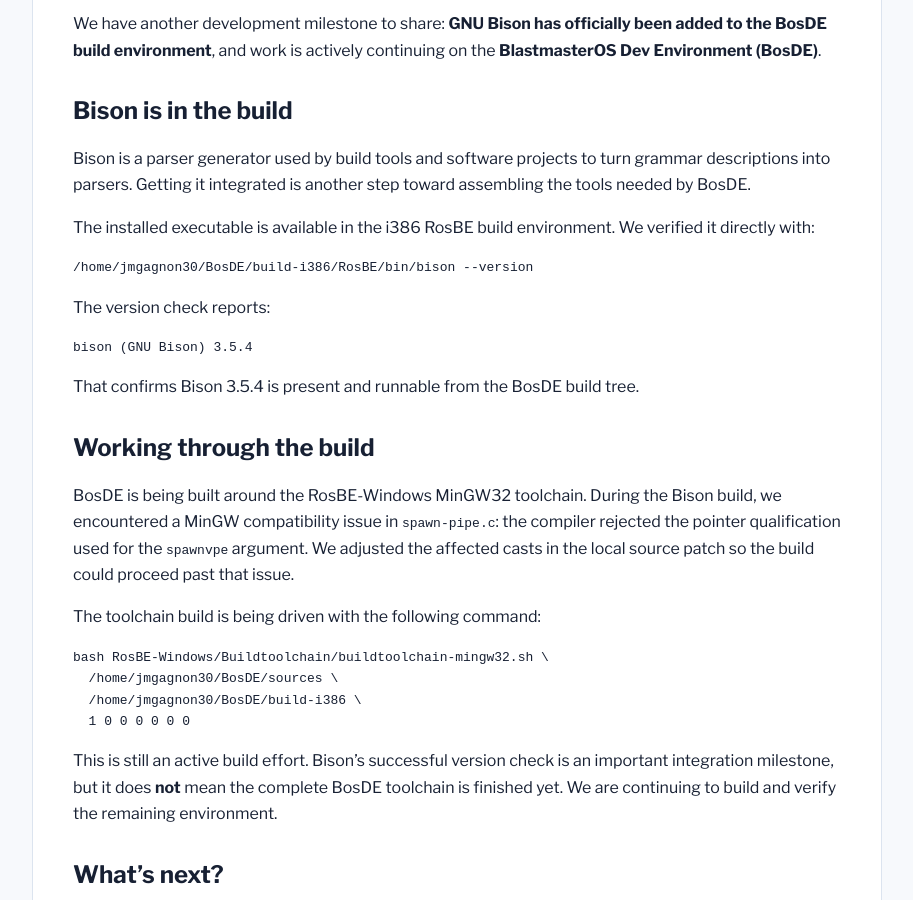
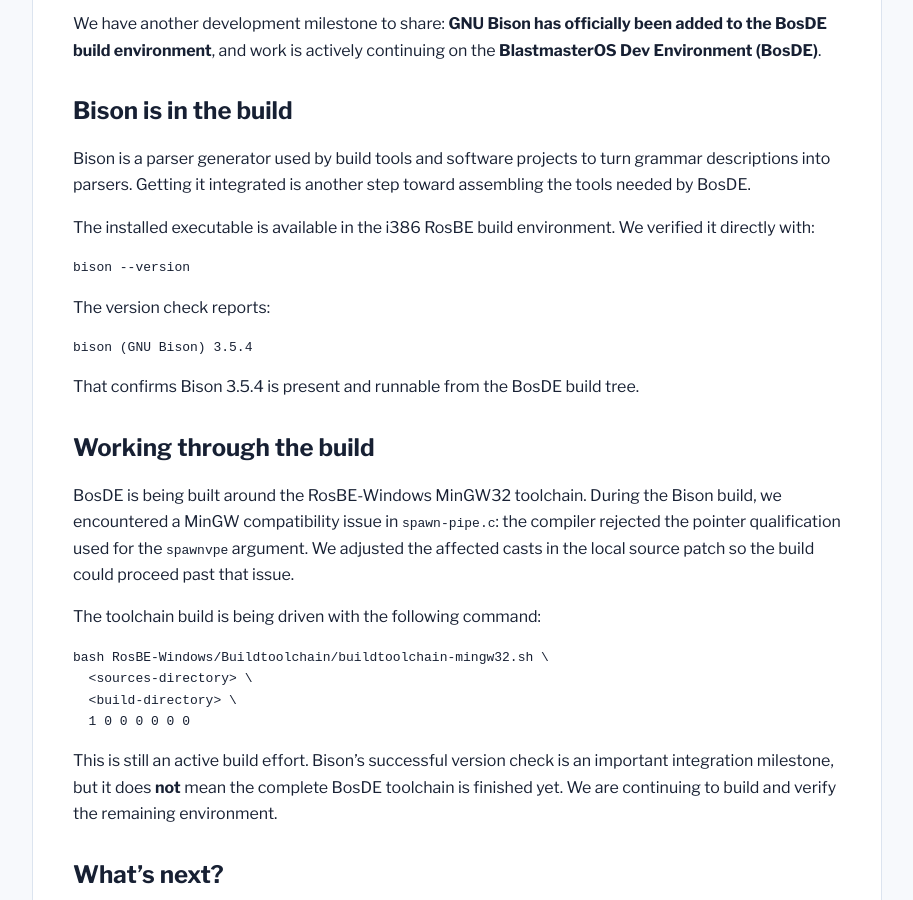
Before and after one commit to Blastmaster-Fixup-and-Kleanup-Crew/Blastmaster-Fixup-and-Kleanup-Crew.github.io, a Jekyll site: the page built from _posts/2026-11-09-gnu-bison-integrated-bosde-build.md, in a window 1280 px wide and 900 px high, scrolled down 447 px. Shown: the whole window, without its empty margins (183-1096 px from the left). Built offline with Jekyll 4.4.1, drawn with Linux system fonts in a browser that asks for light colours.

Commit message:
Remove local filesystem paths from Bison announcement

````diff
--- a/_posts/2026-11-09-gnu-bison-integrated-bosde-build.md
+++ b/_posts/2026-11-09-gnu-bison-integrated-bosde-build.md
@@ -25,7 +25,7 @@ Bison is a parser generator used by build tools and software projects to turn gr
 The installed executable is available in the i386 RosBE build environment. We verified it directly with:
 
 ```bash
-/home/jmgagnon30/BosDE/build-i386/RosBE/bin/bison --version
+bison --version
 ```
 
 The version check reports:
@@ -44,8 +44,8 @@ The toolchain build is being driven with the following command:
 
 ```bash
 bash RosBE-Windows/Buildtoolchain/buildtoolchain-mingw32.sh \
-  /home/jmgagnon30/BosDE/sources \
-  /home/jmgagnon30/BosDE/build-i386 \
+  <sources-directory> \
+  <build-directory> \
   1 0 0 0 0 0 0
 ```
 
````
